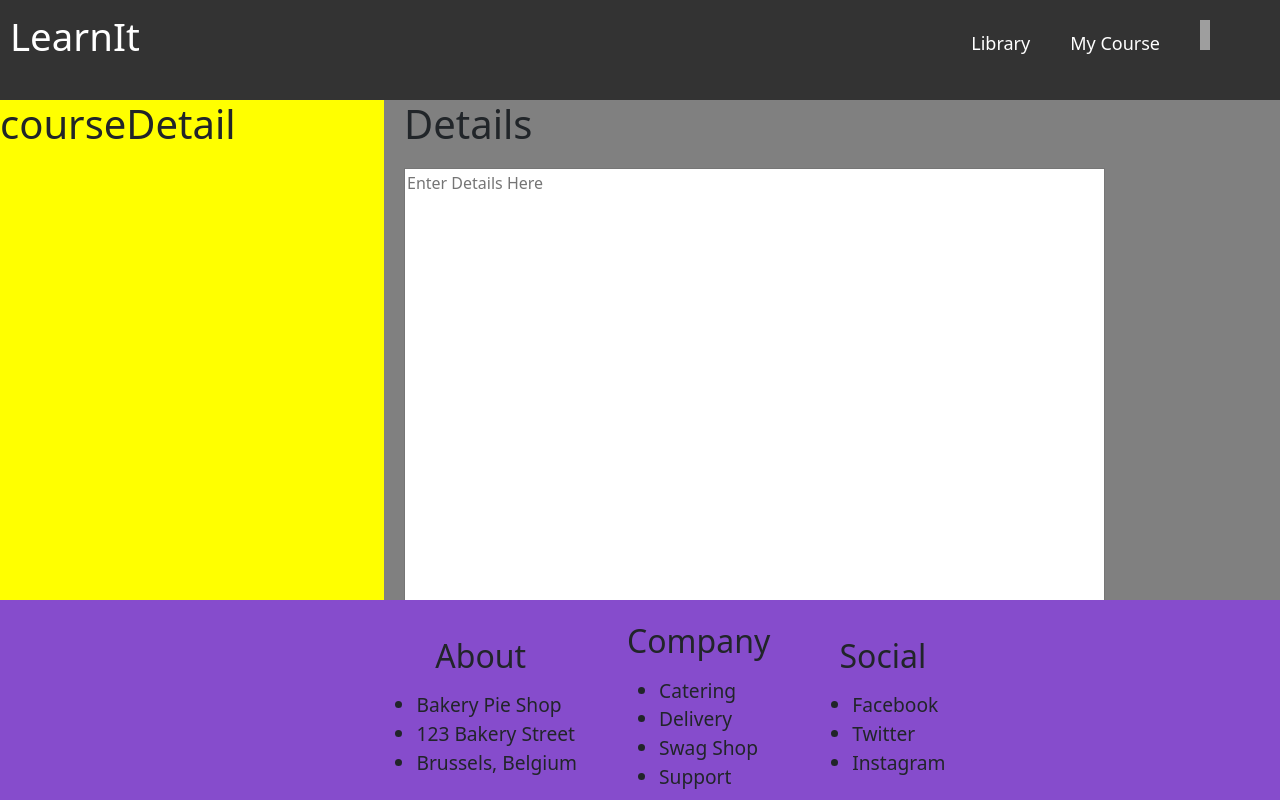
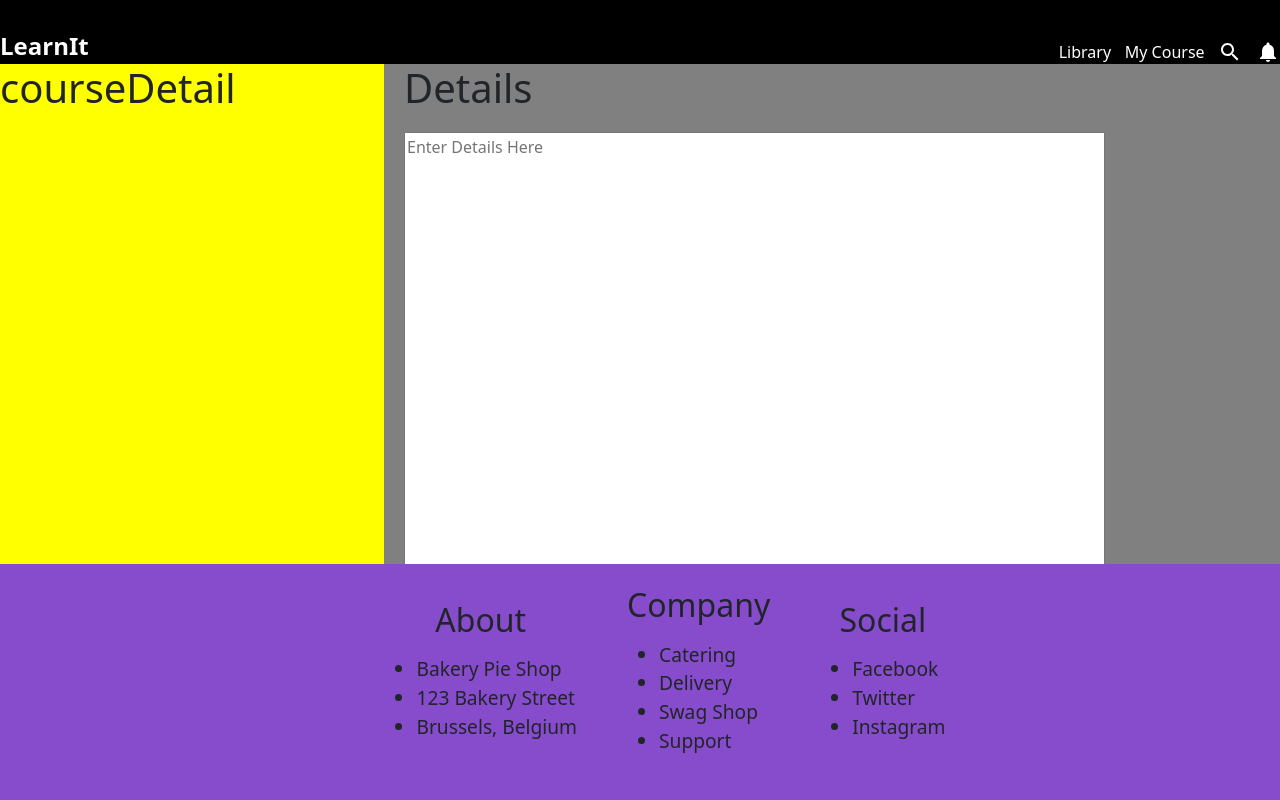
Before and after one commit to VishnuBathla/Case_Study_IBM_FSD, a React (Create React App) app in the folder client/: page /courseDetails in a window 1280 px wide. Shown: the top 800 px of the page. Built offline with nearby package versions, Linux system fonts and the light colour scheme; grey boxes are pictures that could not be loaded.

Commit message:
abhijit quiz and basic changes in header

```diff
--- a/client/src/App.js
+++ b/client/src/App.js
@@ -7,7 +7,6 @@ import SignInPage from "./components/student/signInPage";
 import Profile from "./components/instructor_profile";
 import CourseCatalog from "./components/course_catalog";
 import SideBar from "./components/sidebar";
-
 const App = () => {
   return (
     <Router>
@@ -19,8 +18,6 @@ const App = () => {
         <Route path="/profile/:id" element={<Profile />} />
         <Route path="/courses" element={<CourseCatalog />} />
         <Route path="/main" element={<SideBar/>} />
-
-        {/* <Route path="/curriculum/:id" element={<CourseCurriculum />}/> */}
         {/* <Route path="/studentlogin" component={} /> */}
       </Routes>
     </Router>
--- a/client/src/components/CreateQuiz.js
+++ b/client/src/components/CreateQuiz.js
@@ -3,8 +3,10 @@ import React, { useState } from 'react';
 //Bootstrap and jQuery libraries
 import 'bootstrap/dist/css/bootstrap.min.css';
 //Adding antd modules and style
-import { Button, Modal, Form, Input } from 'antd';
+import { Modal, Form, Input } from 'antd';
 import 'antd/dist/reset.css';
+import CheckBoxIcon from '@mui/icons-material/CheckBox';
+
 class CreatQuiz extends React.Component {
 
   render(){
@@ -15,13 +17,14 @@ class CreatQuiz extends React.Component {
           <Modal
             visible={visible}
             title="New Quiz"
-            okText="Save"
+            okText="Next"
             cancelText="Cancel"
             onCancel={onCancel}
             onOk={() => {
               form
                 .validateFields()
                 .then((values) => {
+                  console.log(values)
                   form.resetFields();
                   onCreate(values);
                 })
@@ -58,7 +61,7 @@ class CreatQuiz extends React.Component {
                 },
               ]}
               >
-                <Input  type='Number'/>
+                <Input  type='Number' min={0}/>
               </Form.Item>
               <Form.Item name="Time" label="Time-Limit(in mins)"
               rules={[
@@ -68,7 +71,7 @@ class CreatQuiz extends React.Component {
                 },
               ]}
               >
-                <Input  type='Number'/>
+                <Input  type='Number' min={0}/>
               </Form.Item>
 
             </Form>
@@ -85,15 +88,12 @@ class CreatQuiz extends React.Component {
         };
 
         return (
-          <div className='CreateQuiz'>
-            <Button
-              type="primary"
-              onClick={() => {
+          <>
+            <div onClick={() => {
                 setVisible(true);
-              }}
-            >
-              New Quiz
-            </Button>
+              }}><CheckBoxIcon />
+              Quiz
+              </div>
             <CollectionCreateForm
               visible={visible}
               onCreate={onCreate}
@@ -101,20 +101,12 @@ class CreatQuiz extends React.Component {
                 setVisible(false);
               }}
             />
-          </div>
+          </>
         );
       };
   return (
     <div className="MainDiv">
-      <div class="jumbotron text-center">
-          <h3>Create quiz</h3>
-
-      </div>
-
-      <div className="container">
-
       <CollectionsPage />
-        </div>
       </div>
   );
 }
--- a/client/src/components/Header.js
+++ b/client/src/components/Header.js
@@ -1,41 +1,18 @@
-import "./styles/Header.css";
+import SearchIcon from '@mui/icons-material/Search';
+import NotificationsIcon from '@mui/icons-material/Notifications';
+import { Link} from 'react-router-dom';
+const Header = ()=>{
+    return (
+        <header style={{display:'grid', height:'8vh',background:'black',color:'white'}}>
+            <Link to={'/'} style={{fontSize:'1.5rem',textAlign:'left',gridColumn:1,marginTop:'auto',color:'white',fontWeight:'bolder',textDecoration:'none'}} >LearnIt</Link>
+            <span style={{display:'flex',justifyContent:'end',gridColumn:2,marginTop:'auto'}}>
+            <span style={{marginRight:'2%'}} >Library</span>
+            <span style={{marginRight:'2%',gridColumn:1}}>My Course</span>
+            <SearchIcon style={{color:'white',marginRight:'2%',gridColumn:1}}/>
+            <NotificationsIcon style={{color:'white',gridColumn:1}} />
+            </span>
 
-function Header() {
-  return (
-    <div className="Header">
-      <h1 id="h11">LearnIt</h1>
-      <form className="buttons">
-        <input type="button" value="Library" className="buttonsheader" />
-        <input type="button" value="My Course" className="buttonsheader" />
-        <input
-          type="image"
-          src="https://upload.wikimedia.org/wikipedia/commons/thumb/b/bd/VisualEditor_-_Icon_-_Search-big_-_white.svg/1200px-VisualEditor_-_Icon_-_Search-big_-_white.svg.png"
-          height="50px"
-          width="50px"
-          alt="search"
-          className="buttonsheader"
-          id="search"
-        />
-        <input
-          type="image"
-          src="https://flaticons.net/icon.php?slug_category=miscellaneous&slug_icon=bell"
-          height="30px"
-          width="30px"
-          alt="bell"
-          className="buttonsheader"
-          id="bell"
-        />
-        <input
-          type="image"
-          src="https://upload.wikimedia.org/wikipedia/commons/thumb/b/b2/Hamburger_icon.svg/1024px-Hamburger_icon.svg.png"
-          height="30px"
-          width="30px"
-          alt="burger"
-          className="buttonsheader"
-          id="burger"
-        />
-      </form>
-    </div>
-  );
+        </header>
+    )
 }
-export default Header;
+export default Header
--- a/client/src/components/sidebar.js
+++ b/client/src/components/sidebar.js
@@ -2,7 +2,6 @@ import AccountCircleIcon from '@mui/icons-material/AccountCircle';
 import DashboardCustomizeIcon from '@mui/icons-material/DashboardCustomize';
 import FolderIcon from '@mui/icons-material/Folder';
 import AddCircleOutlineIcon from '@mui/icons-material/AddCircleOutline';
-// import CheckBoxIcon from '@mui/icons-material/CheckBox';
 import EventAvailableIcon from '@mui/icons-material/EventAvailable';
 import ForumIcon from '@mui/icons-material/Forum';
 import ShareIcon from '@mui/icons-material/Share';
@@ -28,7 +27,6 @@ const SideBar = ()=>{
          <AddCircleOutlineIcon/> Create Course
         </p>
         <p style={{alignContent:'left',textAlign:'left',margin:"1% 0",cursor:'pointer'}}>
-            {/* <CheckBoxIcon/> Quiz */}
             <CreatQuiz/>
         </p>
         <p style={{alignContent:'left',textAlign:'left',margin:"1% 0",cursor:'pointer'}}>
```
